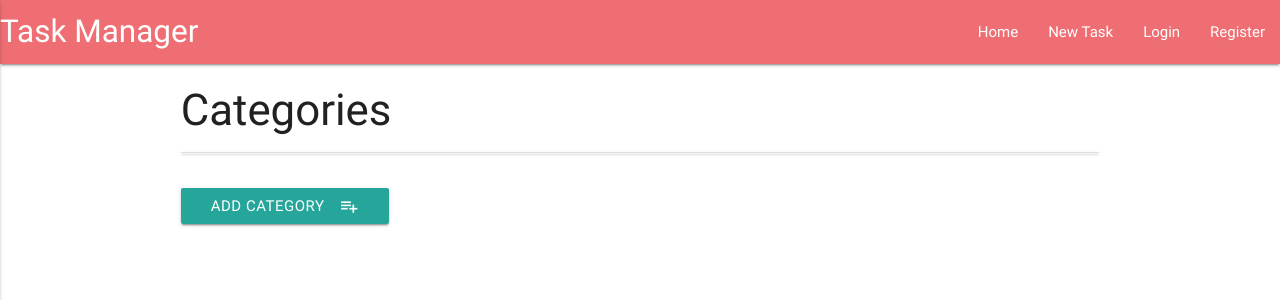
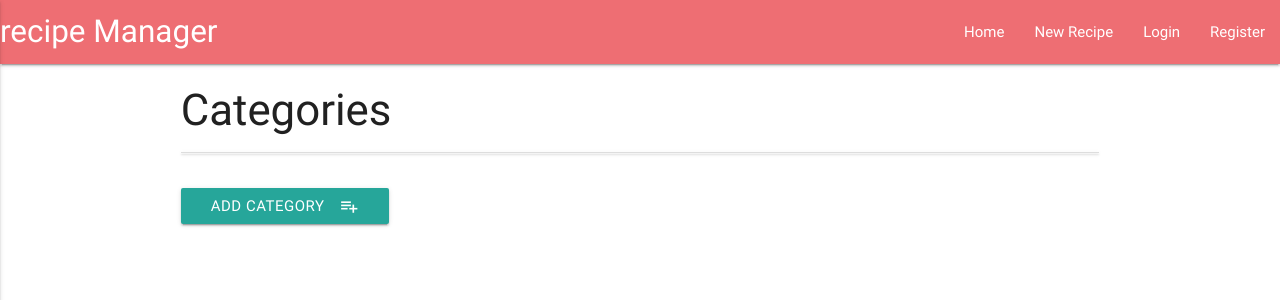
Before and after one commit to lubaninondo/project3, a Flask app: page /get_categories in a window 1280 px wide. Shown: the top 300 px of the page. Run offline with Flask 2, Linux system fonts and the light colour scheme; data that the repository does not hold is empty; some libraries are stand-ins or nearby versions.

Commit message:
modified app

```diff
--- a/app.py
+++ b/app.py
@@ -29,7 +29,7 @@ def login():
     if login_user:
         if (request.form['pass']) == login_user['password']:
             session['username'] = request.form['username']
-            return redirect(url_for('get_tasks'))
+            return redirect(url_for('get_recipes'))
         flash('Invalid username/password combination')
 
     return render_template('login.html')
@@ -45,57 +45,57 @@ def register():
                             'email' : request.form['email']
             })
             session['username'] = request.form['username']
-            return redirect(url_for('get_tasks'))
+            return redirect(url_for('get_recipes'))
         flash("Username already exist! Try again!")
     return render_template('register.html')
 
-@app.route('/add_task')
-def add_task():
-    the_task =  mongo.db.tasks.find_one({"_id": ObjectId()})
-    return render_template('addtask.html',task=the_task,)
+@app.route('/add_recipe')
+def add_recipe():
+    the_recipe =  mongo.db.recipes.find_one({"_id": ObjectId()})
+    return render_template('addrecipe.html',recipe=the_recipe,)
 
 
-@app.route('/edit_task/<task_id>')
-def edit_task(task_id):
-    the_task =  mongo.db.tasks.find_one({"_id": ObjectId(task_id)})
+@app.route('/edit_recipe/<recipe_id>')
+def edit_recipe(recipe_id):
+    the_recipe =  mongo.db.recipes.find_one({"_id": ObjectId(recipe_id)})
     all_categories =  mongo.db.categories.find()
-    return render_template('edittask.html', task=the_task,
+    return render_template('editrecipe.html', recipe=the_recipe,
     categories=all_categories)
 
-@app.route('/get_tasks')
-def get_tasks():
-    return render_template("tasks.html", tasks=mongo.db.tasks.find())
+@app.route('/get_recipes')
+def get_recipes():
+    return render_template("recipes.html", recipes=mongo.db.recipes.find())
 
 
 
-@app.route('/insert_task', methods=['POST'])
-def insert_task():
-    tasks =  mongo.db.tasks
-    tasks.insert_one(request.form.to_dict())
+@app.route('/insert_recipe', methods=['POST'])
+def insert_recipe():
+    recipes =  mongo.db.recipes
+    recipes.insert_one(request.form.to_dict())
     authors = mongo.db.authors
     authors.insert_one({"author" : request.form.get("author")})
-    return redirect(url_for('get_tasks'))
+    return redirect(url_for('get_recipes'))
 
 
-@app.route('/update_task/<task_id>', methods=["POST"])
-def update_task(task_id):
-    tasks = mongo.db.tasks
-    tasks.update( {'_id': ObjectId(task_id)},
+@app.route('/update_recipe/<recipe_id>', methods=["POST"])
+def update_recipe(recipe_id):
+    recipes = mongo.db.recipes
+    recipes.update( {'_id': ObjectId(recipe_id)},
     {
         'recipe_name':request.form.get('recipe_name'),
         'ingredients':request.form.get('ingredients'),
-        'task_description': request.form.get('task_description'),
+        'recipe_description': request.form.get('recipe_description'),
         'allergens': request.form.get('allergens'),
         'author': request.form.get('username')
     })
     authors = mongo.db.authors
     authors.insert_one({"author" : request.form.get("author")})
-    return redirect(url_for('get_tasks'))
+    return redirect(url_for('get_recipes'))
 
-@app.route('/delete_task/<task_id>')
-def delete_task(task_id):
-    mongo.db.tasks.remove({'_id': ObjectId(task_id)}, )
-    return redirect(url_for('get_tasks'))
+@app.route('/delete_recipe/<recipe_id>')
+def delete_recipe(recipe_id):
+    mongo.db.recipes.remove({'_id': ObjectId(recipe_id)}, )
+    return redirect(url_for('get_recipes'))
 
 @app.route('/get_categories')
 def get_categories():
--- a/static/css/style.css
+++ b/static/css/style.css
@@ -6,9 +6,11 @@
 
 }
 
-.task_header {
+.recipe_header {
     margin-top: 10px;
 }
+
+
 
 @media(min-width: 992px) {
     .section-column {
--- a/templates/base.html
+++ b/templates/base.html
@@ -11,11 +11,11 @@
      <header>
         <nav>
             <div class="nav-wrapper">
-                <a href="{{url_for('get_tasks')}}" class="brand-logo">Task Manager</a>
+                <a href="{{url_for('get_recipes')}}" class="brand-logo">recipe Manager</a>
                 <a href="#" data-activates="mobile-demo" class="button-collapse"><i class="material-icons">menu</i></a>
                 <ul id="nav-mobile" class="right hide-on-med-and-down">
-                    <li><a href="{{url_for('get_tasks')}}">Home</a></li>
-                    <li><a href="{{url_for('add_task')}}">New Task</a></li>
+                    <li><a href="{{url_for('get_recipes')}}">Home</a></li>
+                    <li><a href="{{url_for('add_recipe')}}">New Recipe</a></li>
 
                 <ul class="right hide-on-med-and-down">
                 {% if session.username %}
@@ -30,8 +30,8 @@
                 </ul>
                 </ul>
                 <ul class="side-nav" id="mobile-demo">
-                    <li><a href="{{url_for('get_tasks')}}">Home</a></li>
-                    <li><a href="{{url_for('add_task')}}">New Task</a></li>
+                    <li><a href="{{url_for('get_recipes')}}">Home</a></li>
+                    <li><a href="{{url_for('add_recipe')}}">New recipe</a></li>
 
                 </ul>
             </div>
--- a/templates/categories.html
+++ b/templates/categories.html
@@ -10,7 +10,7 @@
                 <a href="{{url_for('delete_category', category_id=category._id)}}" class="waves-effect waves-light btn btn_small">Del</a>
                 <a href="{{url_for('edit_category', category_id=category._id)}}" class="waves-effect waves-light btn btn_small blue">Edit</a>
 
-                <div class="task_header">
+                <div class="recipe_header">
                     <strong>{{category.category_name}}</strong>
                 </div>
             </div>
--- a/templates/index.html
+++ b/templates/index.html
@@ -1,6 +1,8 @@
 <!DOCTYPE html>
 <html>
 <head>
+
+
 <style>
 div.background {
   background: url(https://encrypted-tbn0.gstatic.com/images?q=tbn:ANd9GcS_xcxwMVgB7AtcvL154v9nWi4LDFs2MZ24J4LHFe_NTHGCCOrt&s) repeat;
```
Also changed, not shown: templates/addrecipe.html (renamed from templates/addtask.html, +6 -6 lines), templates/editrecipe.html (renamed from templates/edittask.html, +7 -7 lines), templates/recipes.html (renamed from templates/tasks.html, +10 -10 lines).
